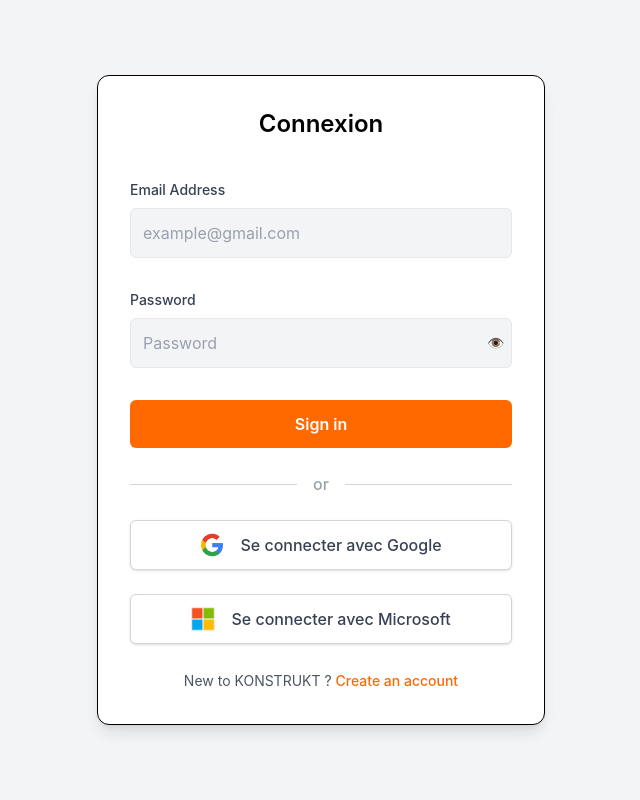
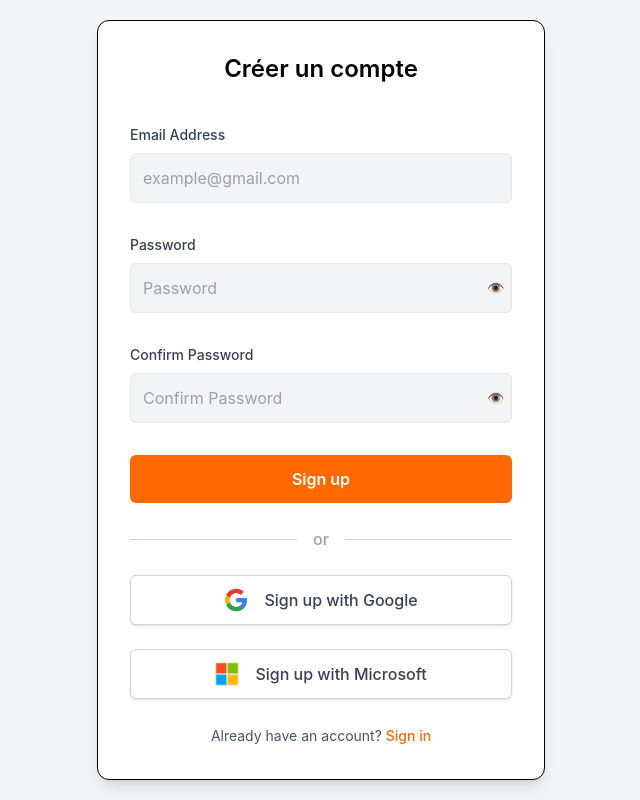
Before and after one commit to KONSTRUKT-EIP/FRONTEND-KONSTRUKT, a React (Vite) app: page /signup in a window 1280 px wide. Shown: the whole page, without its empty margins (319-959 px from the left). Built offline with nearby package versions, Linux system fonts and the light colour scheme.

Commit message:
feat: Creation of the page of the signup page

```diff
--- a/src/App.tsx
+++ b/src/App.tsx
@@ -1,7 +1,7 @@
 import { Routes, Route } from "react-router-dom";
 import React from 'react';
 import Login from './Components/Login/Login';
-import SignUp from './Components//Login/Login';
+import SignUp from './Components/Signup/Signup';
 // import HomePage from './Components/HomePage/HomePage';
 
 const App: React.FC = () => (
--- /dev/null
+++ b/src/Components/Signup/Signup.tsx
@@ -0,0 +1,111 @@
+import React, { useState } from 'react';
+import { Link } from "react-router-dom";
+
+const Signup: React.FC = () => {
+  const [email, setEmail] = useState('');
+  const [password, setPassword] = useState('');
+  const [confirmPassword, setConfirmPassword] = useState('');
+  const [showPassword, setShowPassword] = useState(false);
+  const [showConfirmPassword, setShowConfirmPassword] = useState(false);
+
+  const handleSubmit = (e: React.FormEvent<HTMLFormElement>) => {
+    e.preventDefault();
+    // ...signup logic...
+  };
+
+  return (
+    <div className="min-h-screen flex items-center justify-center bg-gray-100">
+      <form
+        className="flex flex-col gap-6 w-full max-w-md p-8 bg-white rounded-xl shadow-lg border"
+        onSubmit={handleSubmit}
+      >
+        <h2 className="text-2xl font-semibold text-center mb-4">Créer un compte</h2>
+        <div className="w-full flex flex-col gap-2 mb-2">
+          <label htmlFor="email" className="text-sm font-medium text-gray-700">Email Address</label>
+          <input
+            id="email"
+            type="email"
+            className="w-full p-3 bg-gray-100 rounded-md border border-gray-200 focus:outline-none focus:ring-2 focus:ring-orange-500 placeholder-gray-400"
+            placeholder="example@gmail.com"
+            value={email}
+            onChange={e => setEmail(e.target.value)}
+            required
+          />
+        </div>
+        <div className="w-full flex flex-col gap-2 mb-2">
+          <label htmlFor="password" className="text-sm font-medium text-gray-700">Password</label>
+          <div className="relative w-full">
+            <input
+              id="password"
+              type={showPassword ? "text" : "password"}
+              className="w-full p-3 bg-gray-100 rounded-md border border-gray-200 focus:outline-none focus:ring-2 focus:ring-orange-500 placeholder-gray-400 pr-10"
+              placeholder="Password"
+              value={password}
+              onChange={e => setPassword(e.target.value)}
+              required
+            />
+            <button
+              type="button"
+              className="absolute right-2 top-1/2 -translate-y-1/2 text-gray-500 hover:text-orange-500 text-sm focus:outline-none"
+              onClick={() => setShowPassword((prev) => !prev)}
+            >
+              {showPassword ? "🙈" : "👁"}
+            </button>
+          </div>
+        </div>
+        <div className="w-full flex flex-col gap-2 mb-2">
+          <label htmlFor="confirmPassword" className="text-sm font-medium text-gray-700">Confirm Password</label>
+          <div className="relative w-full">
+            <input
+              id="confirmPassword"
+              type={showConfirmPassword ? "text" : "password"}
+              className="w-full p-3 bg-gray-100 rounded-md border border-gray-200 focus:outline-none focus:ring-2 focus:ring-orange-500 placeholder-gray-400 pr-10"
+              placeholder="Confirm Password"
+              value={confirmPassword}
+              onChange={e => setConfirmPassword(e.target.value)}
+              required
+            />
+            <button
+              type="button"
+              className="absolute right-2 top-1/2 -translate-y-1/2 text-gray-500 hover:text-orange-500 text-sm focus:outline-none"
+              onClick={() => setShowConfirmPassword((prev) => !prev)}
+            >
+              {showConfirmPassword ? "🙈" : "👁"}
+            </button>
+          </div>
+        </div>
+        <button
+           type="submit"
+           className="w-full p-3 bg-orange-500 text-white rounded-md font-semibold hover:bg-orange-600 transition"
+        >
+          Sign up
+        </button>
+        <div className="flex items-center">
+          <div className="flex-grow h-px bg-gray-300" />
+          <span className="mx-4 text-gray-400 font-medium">or</span>
+          <div className="flex-grow h-px bg-gray-300" />
+        </div>
+        <button
+          type="button"
+          className="w-full flex items-center justify-center gap-2 p-3 mt-0 bg-white border border-gray-300 rounded-md shadow-sm hover:bg-gray-100 transition"
+        >
+          <img src='../../assets/google.png' alt="Google" className="w-6 h-6" />
+          <span className="ml-2 text-gray-700 font-medium">Sign up with Google</span>
+        </button>
+        <button
+          type="button"
+          className="w-full flex items-center justify-center gap-2 p-3 mt-0 bg-white border border-gray-300 rounded-md shadow-sm hover:bg-gray-100 transition"
+        >
+          <img src='../../assets/microsoft.png' alt="Microsoft" className="w-6 h-6" />
+          <span className="ml-2 text-gray-700 font-medium">Sign up with Microsoft</span>
+        </button>
+        <div className="text-center">
+          <span className="text-gray-600 text-sm">Already have an account? </span>
+          <Link to="/" className="text-orange-500 hover:underline text-sm font-medium">Sign in</Link>
+        </div>
+      </form>
+    </div>
+  );
+};
+
+export default Signup;
```
